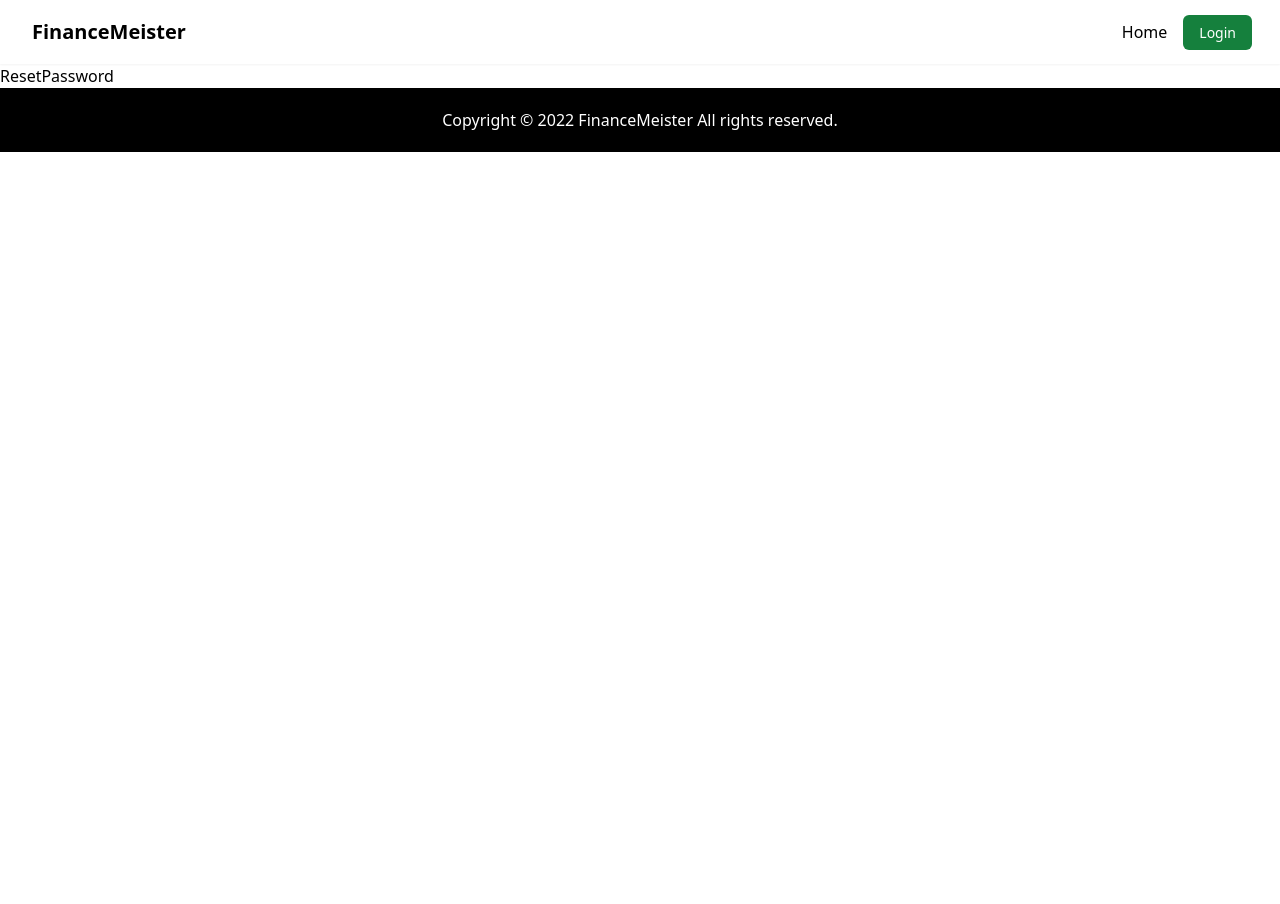
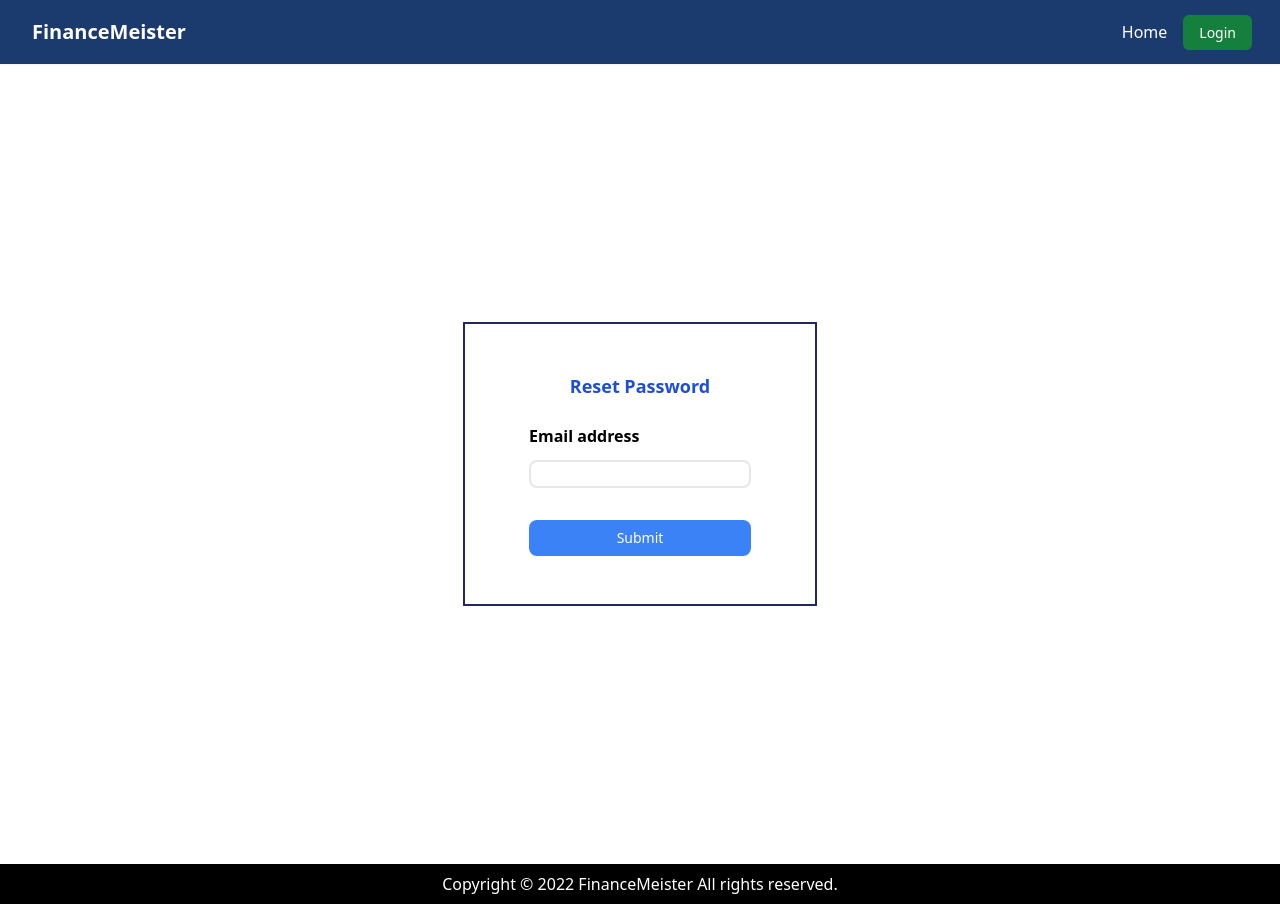
Before and after one commit to myc37/hacknroll2022, a React (Create React App) app: page /reset in a window 1280 px wide. Before the commit the page ends 800 px from the top, so only its background shows below. Built offline with nearby package versions, Linux system fonts and the light colour scheme; no server answers.

Commit message:
many updates

```diff
--- a/package.json
+++ b/package.json
@@ -3,6 +3,7 @@
   "version": "0.1.0",
   "private": true,
   "dependencies": {
+    "@dhaiwat10/react-link-preview": "^1.12.2",
     "@emotion/react": "^11.7.1",
     "@emotion/styled": "^11.6.0",
     "@mui/material": "^5.2.7",
--- a/src/App.js
+++ b/src/App.js
@@ -9,6 +9,7 @@ import ResetPassword from "./Pages/ResetPassword";
 import Transaction from "./Pages/Transaction";
 import Footer from "./Pages/Landing/components/Footer";
 import Navbar from "./Pages/Landing/components/Navbar";
+import News from "./Pages/News";
 
 function App() {
   return (
@@ -22,6 +23,7 @@ function App() {
           <Route path="/reset" element={<ResetPassword />} />
           <Route path="/transaction" element={<Transaction />} />
           <Route path="/dashboard" element={<Dashboard />} />
+          <Route path="/news" element={<News />} />
         </Routes>
         <Footer />
       </AuthProvider>
--- /dev/null
+++ b/src/Components/Card.js
@@ -0,0 +1,23 @@
+import React from "react";
+import { LinkPreview } from "@dhaiwat10/react-link-preview";
+
+const Card = (props) => {
+  return (
+    // <div className="bg-gray-100 border-2 border-solid border-black rounded-md p-3">
+    //   <h1 className="font-bold">{props.title}</h1>
+    //   <p>{props.publisher}</p>
+    //   <a className="text-blue-500" href={props.link}>
+    //     Click here to read more...
+    //   </a>
+    <LinkPreview
+      url={props.link}
+      className="w-5/6 m-auto overflow-auto"
+      height="85%"
+      imageHeight="300px"
+      descriptionLength={200}
+    />
+    // </div>
+  );
+};
+
+export default Card;
--- a/src/Pages/Landing/components/Footer.js
+++ b/src/Pages/Landing/components/Footer.js
@@ -2,7 +2,7 @@ import React from "react";
 
 const Footer = () => {
   return (
-    <div className="flex justify-center items-center h-16 bg-black text-white">
+    <div className="flex justify-center items-center p-2 bg-black text-white">
       <p>Copyright © 2022 FinanceMeister All rights reserved. </p>
     </div>
   );
--- a/src/Pages/Landing/components/Navbar.js
+++ b/src/Pages/Landing/components/Navbar.js
@@ -19,7 +19,7 @@ const Navbar = () => {
     if (currentUser != null) {
       return (
         <>
-          <Link className="p-4 hover:bg-gray-100" to="/dashboard">
+          <Link className="p-4 hover:bg-secondary rounded-full" to="/dashboard">
             <svg
               className="w-6 h-6 display: inline mr-2 mb-1"
               fill="none"
@@ -36,7 +36,7 @@ const Navbar = () => {
             </svg>
             Dashboard
           </Link>
-          <Link className="p-4 hover:bg-gray-100" to="/history">
+          <Link className="p-4 hover:bg-secondary rounded-full" to="/history">
             <svg
               className="w-6 h-6 display: inline mr-2 mb-1"
               fill="none"
@@ -53,7 +53,7 @@ const Navbar = () => {
             </svg>
             History
           </Link>
-          <Link className="p-4 hover:bg-gray-100" to="/goals">
+          <Link className="p-4 hover:bg-secondary rounded-full" to="/goals">
             <svg
               className="w-6 h-6 display: inline mr-2 mb-1"
               fill="none"
@@ -70,7 +70,7 @@ const Navbar = () => {
             </svg>
             Goals
           </Link>
-          <Link className="p-4 hover:bg-gray-100" to="/news">
+          <Link className="p-4 hover:bg-secondary rounded-full" to="/news">
             <svg
               className="w-6 h-6 display: inline mr-2 mb-1"
               fill="none"
@@ -114,7 +114,7 @@ const Navbar = () => {
 
   return (
     <nav
-      className="flex justify-between items-center h-16 bg-white text-black relative shadow-sm"
+      className="flex justify-between items-center h-16 bg-tertiary text-white relative shadow-sm"
       role="navigation"
     >
       <Link to="/" className="pl-8 font-bold text-xl">
--- a/src/Pages/Login.js
+++ b/src/Pages/Login.js
@@ -36,38 +36,41 @@ const Login = () => {
   return (
     <>
       <ToastContainer />
-      <div className="h-screen flex items-center justify-center py-12 px-4 sm:px-6 lg:px-8">
+      <div className="h-screen flex items-center justify-center py-12 px-4">
         <form
           className="border-2 border-dark flex-col px-12 py-12"
           onSubmit={handleSubmit}
         >
           {/* <h1>{currentUser.email}</h1> */}
-          <h2 className="text-lg font-bold mb-4 text-blue-700">Login</h2>
+          <h2 className="mb-6 text-center jutify-center text-lg font-bold text-blue-700">
+            Login
+          </h2>
           <label className="font-semibold" htmlFor="email">
             Email address
           </label>
           <input
             type="email"
             name="email"
-            className="p-2 w-full py-0.5 display: block mb-4 border-solid border-2 placeholder-gray-500 text-gray-900 rounded-lg focus:outline-none focus:ring-indigo-500 focus:border-indigo-500 focus:z-10 sm:text-sm"
+            className="mt-3 p-2 w-full py-0.5 display: block mb-4 border-solid border-2 placeholder-gray-500 text-gray-900 rounded-lg focus:outline-none focus:ring-indigo-500 focus:border-indigo-500 focus:z-10 sm:text-sm"
             ref={emailRef}
           />
-          <label className="font-semibold" htmlFor="email">
+          <label className="font-semibold" htmlFor="password">
             Password
           </label>
           <input
             type="password"
             name="password"
-            className="p-2 w-full py-0.5 display: block mb-4 border-solid border-2 placeholder-gray-500 text-gray-900 rounded-lg focus:outline-none focus:ring-indigo-500 focus:border-indigo-500 focus:z-10 sm:text-sm"
+            className="mt-3 p-2 w-full py-0.5 display: block mb-4 border-solid border-2 placeholder-gray-500 text-gray-900 rounded-lg focus:outline-none focus:ring-indigo-500 focus:border-indigo-500 focus:z-10 sm:text-sm"
             ref={passwordRef}
           />
-          <span className="text-xs">Don't have an account?</span>
-          <Link to="/register" className="text-xs text-blue-700 ">
+
+          <Link to="/reset" className="text-xs flex justify-end text-blue-700 ">
             {" "}
-            Sign up here!
+            forgot your password?
           </Link>
+
           <input
-            className="p-2 w-full mt-3 display: block bg-blue-500 rounded-md px-4 py-2 text-sm text-white hover:cursor-pointer"
+            className="p-2 w-full mt-3 display: block bg-blue-500 rounded-md px-4 py-2 text-sm text-white hover:cursor-pointer hover:bg-blue-400"
             type="submit"
             value="Submit"
             disabled={loading}
--- /dev/null
+++ b/src/Pages/News.js
@@ -0,0 +1,71 @@
+import React, { useState } from "react";
+import Card from "../Components/Card";
+
+const News = () => {
+  const [allNews, setAllNews] = useState([]);
+
+  function sleep(ms) {
+    return new Promise((resolve) => setTimeout(resolve, ms));
+  }
+
+  async function getData() {
+    const res = await fetch(
+      "https://yh-finance.p.rapidapi.com/auto-complete?q=finance&region=SG",
+      {
+        method: "GET",
+        headers: {
+          "x-rapidapi-host": "yh-finance.p.rapidapi.com",
+          "x-rapidapi-key":
+            "ca1dd9fed1msh597f983568710e3p1ce849jsn4982e0707cc5",
+        },
+      }
+    )
+      .then((response) => response.json())
+      .then((response) => {
+        return response.news;
+      })
+      .catch((err) => {
+        console.error(err);
+      });
+    return res;
+  }
+
+  React.useEffect(() => {
+    const fetchData = async () => {
+      const data = await getData();
+      console.log(data);
+      setAllNews(data);
+    };
+    fetchData();
+  }, []);
+
+  const news = allNews.map((item, index) => {
+    return (
+      <Card
+        key={index}
+        title={item.title}
+        publisher={item.publisher}
+        link={item.link}
+      />
+    );
+  });
+
+  return (
+    <>
+      {allNews.length !== 0 ? (
+        <div className="grid grid-cols-3 grid-flow-row auto-rows-max py-4">
+          {news}
+        </div>
+      ) : (
+        <div className="h-screen flex items-center justify-center">
+          <div>
+            <h2 className="block">Fetching News</h2>
+            <div className="mt-3 w-24 h-24 border-l-2 border-gray-900 rounded-full animate-spin block"></div>
+          </div>
+        </div>
+      )}
+    </>
+  );
+};
+
+export default News;
--- a/src/Pages/ResetPassword.js
+++ b/src/Pages/ResetPassword.js
@@ -1,7 +1,78 @@
-import React from "react";
+import React, { useState, useRef } from "react";
+import { useNavigate } from "react-router-dom";
+import { useAuth } from "../Contexts/AuthContext";
+import { ToastContainer, toast } from "react-toastify";
+import "react-toastify/dist/ReactToastify.css";
 
 const ResetPassword = () => {
-  return <div>ResetPassword</div>;
+  const emailRef = useRef();
+  const [loading, setLoading] = useState(false);
+  const { resetPassword } = useAuth();
+  const nav = useNavigate();
+
+  async function handleSubmit(e) {
+    e.preventDefault();
+
+    try {
+      setLoading(true);
+      await resetPassword(emailRef.current.value);
+      toast.success(
+        "Email to reset your password has been sent to your inbox!",
+        {
+          position: "top-center",
+          autoClose: 5000,
+          hideProgressBar: true,
+          pauseOnHover: false,
+          draggable: false,
+          theme: "colored",
+        }
+      );
+      setLoading(false);
+    } catch (error) {
+      toast.error(error.message.substring(10), {
+        position: "top-center",
+        autoClose: 5000,
+        hideProgressBar: true,
+        pauseOnHover: false,
+        draggable: false,
+        theme: "colored",
+      });
+      setLoading(false);
+      // console.log(error.message.substring(10));
+      // console.log(typeof error.message);
+    }
+  }
+
+  return (
+    <>
+      <ToastContainer />
+      <div className="h-screen flex items-center justify-center py-12 px-4 sm:px-6 lg:px-8">
+        <form
+          className="border-2 border-dark flex-col px-16 py-12"
+          onSubmit={handleSubmit}
+        >
+          <h2 className="mb-6 text-center jutify-center text-lg font-bold text-blue-700">
+            Reset Password
+          </h2>
+          <label className="font-semibold" htmlFor="email">
+            Email address
+          </label>
+          <input
+            type="email"
+            name="email"
+            className="mt-3 p-2 w-full py-0.5 display: block mb-4 border-solid border-2 placeholder-gray-500 text-gray-900 rounded-lg focus:outline-none focus:ring-indigo-500 focus:border-indigo-500 focus:z-10 sm:text-sm"
+            ref={emailRef}
+          />
+          <input
+            className="mt-4 p-2 w-full display : block:display bg-blue-500 rounded-lg px-4 py-2 text-sm text-white hover:cursor-pointer hover:bg-blue-400"
+            type="submit"
+            value="Submit"
+            disabled={loading}
+          />
+        </form>
+      </div>
+    </>
+  );
 };
 
 export default ResetPassword;
--- a/src/Pages/Transaction.js
+++ b/src/Pages/Transaction.js
@@ -20,10 +20,7 @@ const Transaction = () => {
     const formData = {
       date,
       type,
-			amount:
-				type === "income"
-					? parseFloat(amount)
-					: parseFloat("-" + amount),
+      amount: type === "income" ? parseFloat(amount) : parseFloat("-" + amount),
       category,
       description,
     };
@@ -159,7 +156,7 @@ const Transaction = () => {
         <input
           type="submit"
           value="Submit"
-					className="rounded-lg bg-blue-500 px-4 py-2 w-fit m-auto text-white text-sm hover:cursor-pointer"
+          className="rounded-lg bg-blue-500 px-4 py-2 w-fit m-auto text-white text-sm hover:cursor-pointer hover:bg-blue-400"
         />
       </form>
     </>
```
Also changed, not shown: src/Pages/Register.js (+13 -5 lines), 1 other file (tests, documents, lock files or other folders). Lines whose indentation alone changed are shown as unchanged.
